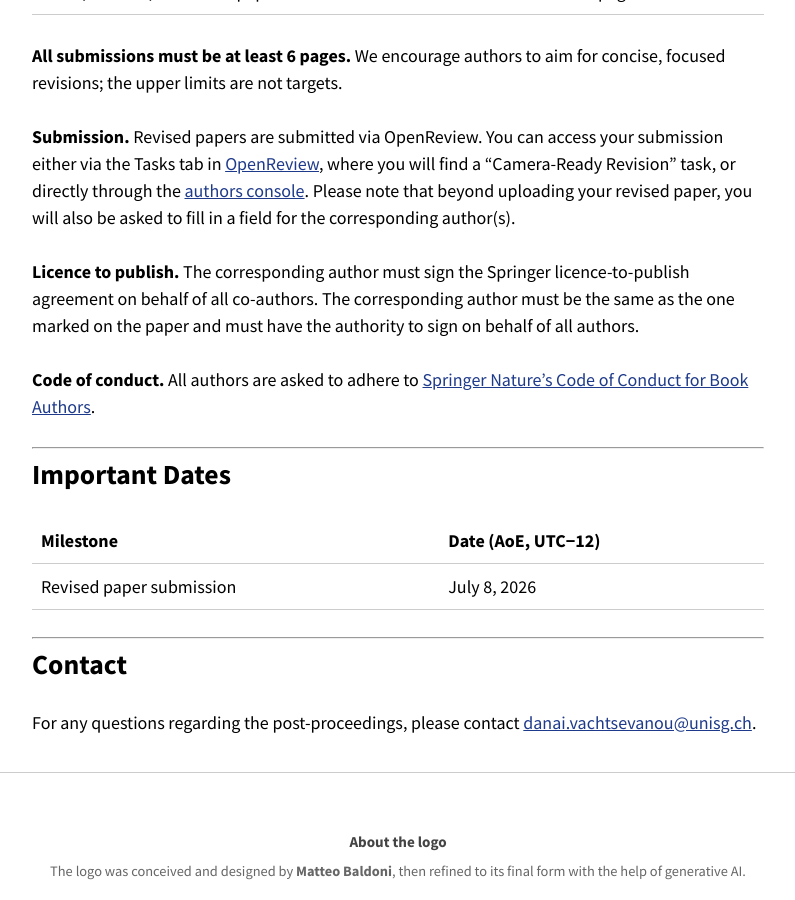
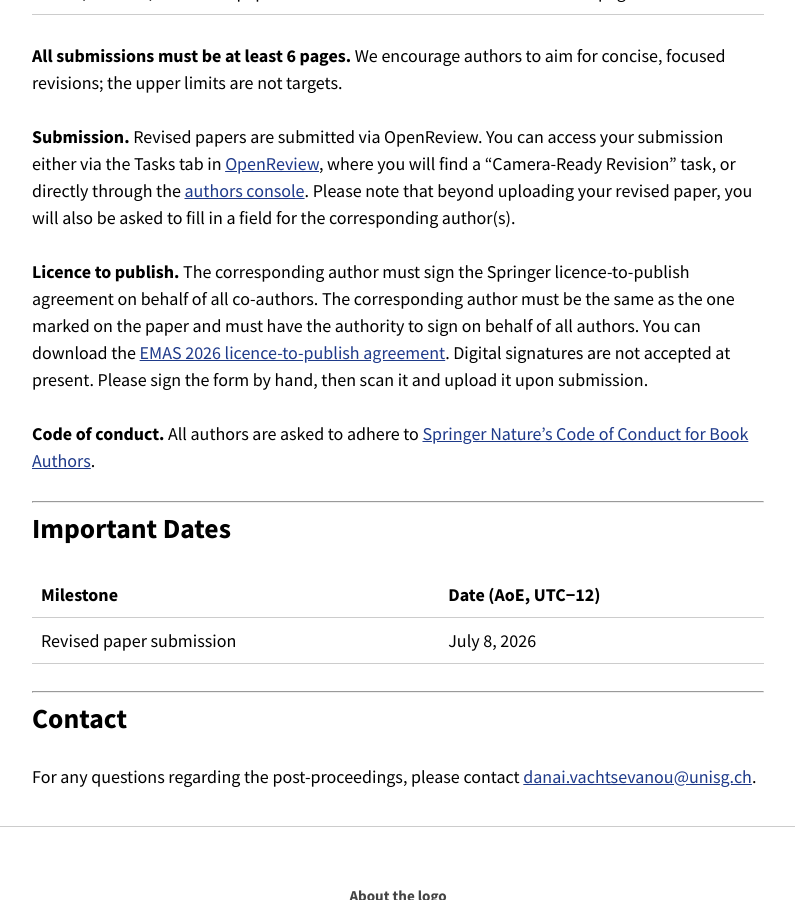
Before and after one commit to emas-workshop/2026, a Jekyll site: the page built from proceedings.md, in a window 1280 px wide and 900 px high, scrolled down 1201 px. Shown: the whole window, without its empty margins (242-1037 px from the left). Built offline with Jekyll 4.4.1, drawn with Linux system fonts in a browser that asks for light colours; nearby versions of some CDN libraries; our own code applies the rules of GitHub Pages for plain Markdown files.

Commit message:
add license doc

```diff
--- a/proceedings.md
+++ b/proceedings.md
@@ -30,7 +30,7 @@ Authors of accepted papers are invited to submit revised and/or extended version
 
 **Submission.** Revised papers are submitted via OpenReview. You can access your submission either via the Tasks tab in [OpenReview](https://openreview.net/), where you will find a "Camera-Ready Revision" task, or directly through the [authors console](https://openreview.net/group?id=ifaamas.org/AAMAS/2026/Workshop/EMAS/Authors). Please note that beyond uploading your revised paper, you will also be asked to fill in a field for the corresponding author(s).
 
-**Licence to publish.** The corresponding author must sign the Springer licence-to-publish agreement on behalf of all co-authors. The corresponding author must be the same as the one marked on the paper and must have the authority to sign on behalf of all authors.
+**Licence to publish.** The corresponding author must sign the Springer licence-to-publish agreement on behalf of all co-authors. The corresponding author must be the same as the one marked on the paper and must have the authority to sign on behalf of all authors. You can download the [EMAS 2026 licence-to-publish agreement](/2026/assets/LNCS_ProceedingsPaper_LTP_ST_SN_Switzerland_EMAS_2026.docx). Digital signatures are not accepted at present. Please sign the form by hand, then scan it and upload it upon submission.
 
 **Code of conduct.** All authors are asked to adhere to [Springer Nature's Code of Conduct for Book Authors](https://www.springernature.com/gp/authors/book-authors-code-of-conduct).
 
```
Also changed, not shown: 1 other file.
